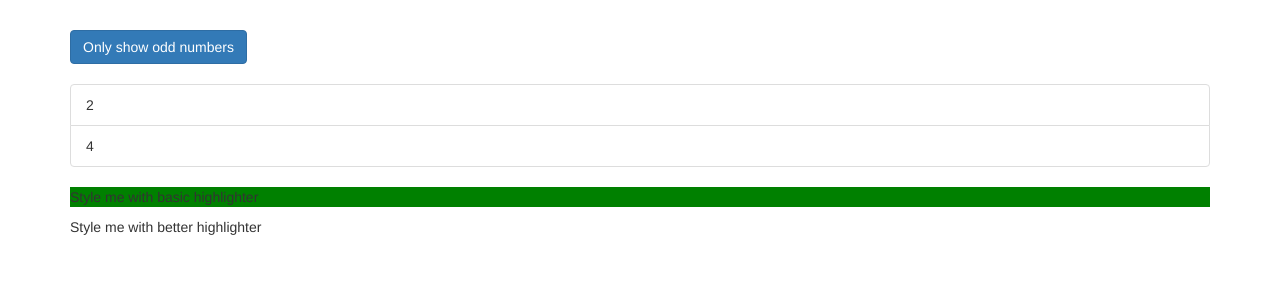
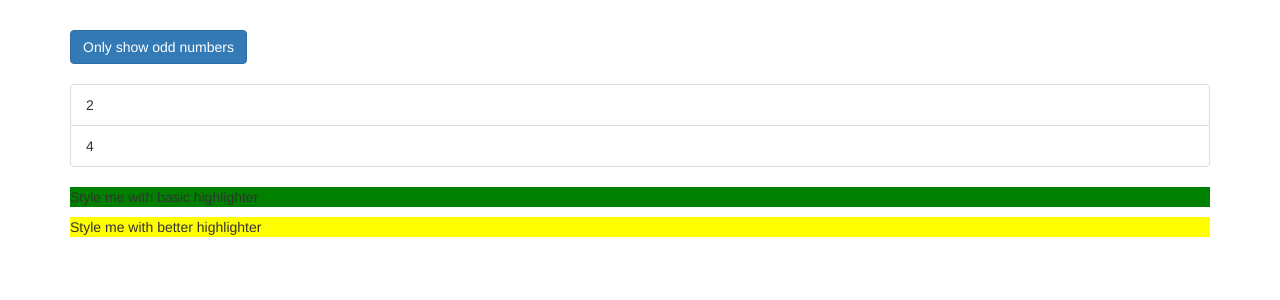
Before and after one commit to marcusblackhall/directives-start, an Angular app: page / in a window 1280 px wide. Shown: the top 300 px of the page. Built offline with nearby package versions, Linux system fonts and the light colour scheme.

Commit message:
Cusom directive binding

```diff
--- a/src/app/app.component.html
+++ b/src/app/app.component.html
@@ -21,7 +21,10 @@
 
       </ul>
       <p appBasicHighLighter >Style me with basic highlighter</p>
-      <p appBetterHighlight >Style me with better highlighter</p>
+      <p appBetterHighlight
+       defaultColor="yellow"
+       [appBetterHighlight]="'red'"
+       >Style me with better highlighter</p>
       <ng-template [ngIf]="onlyOdd">
         <p>Only odd</p>
       </ng-template>
```
